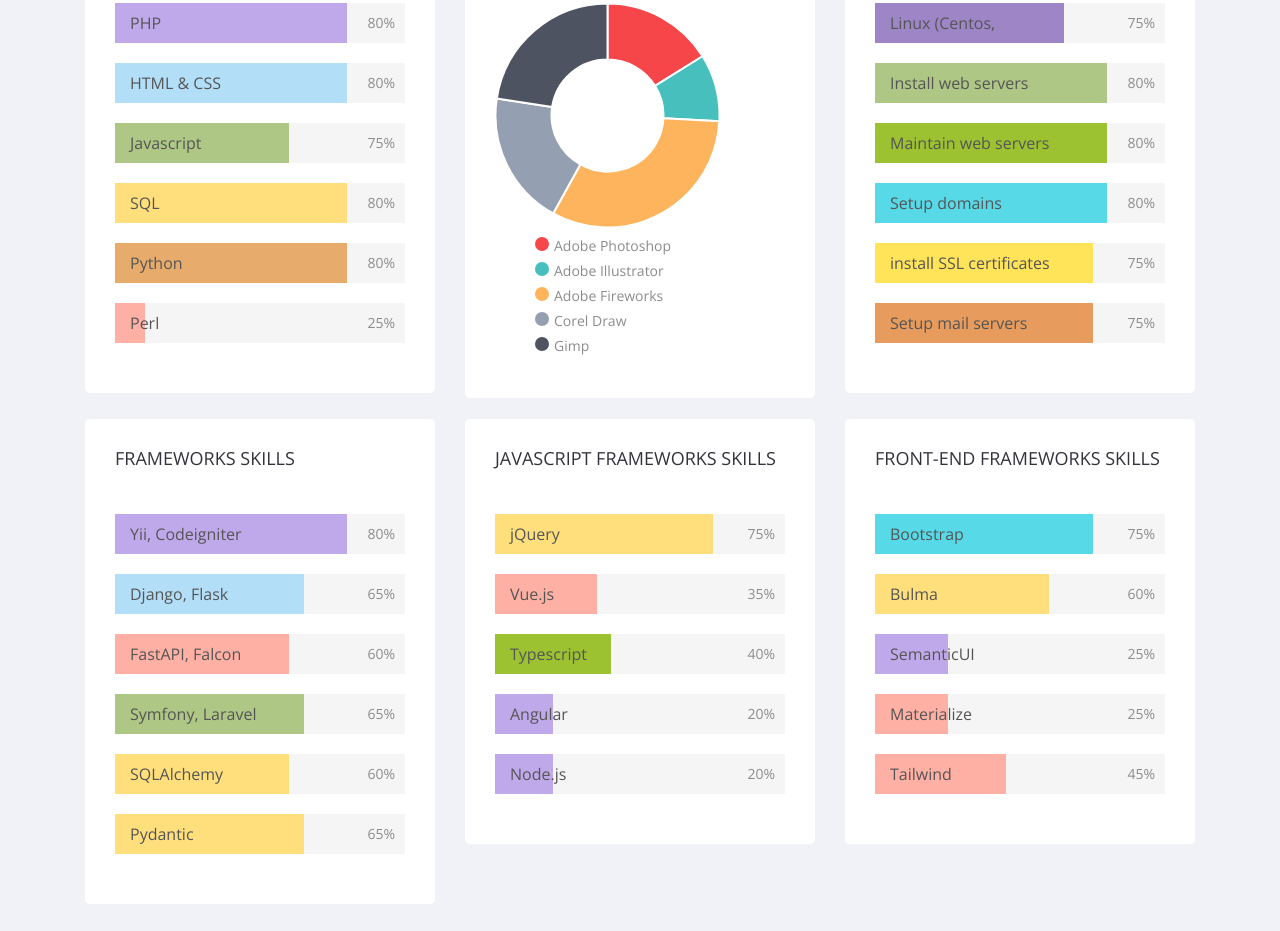
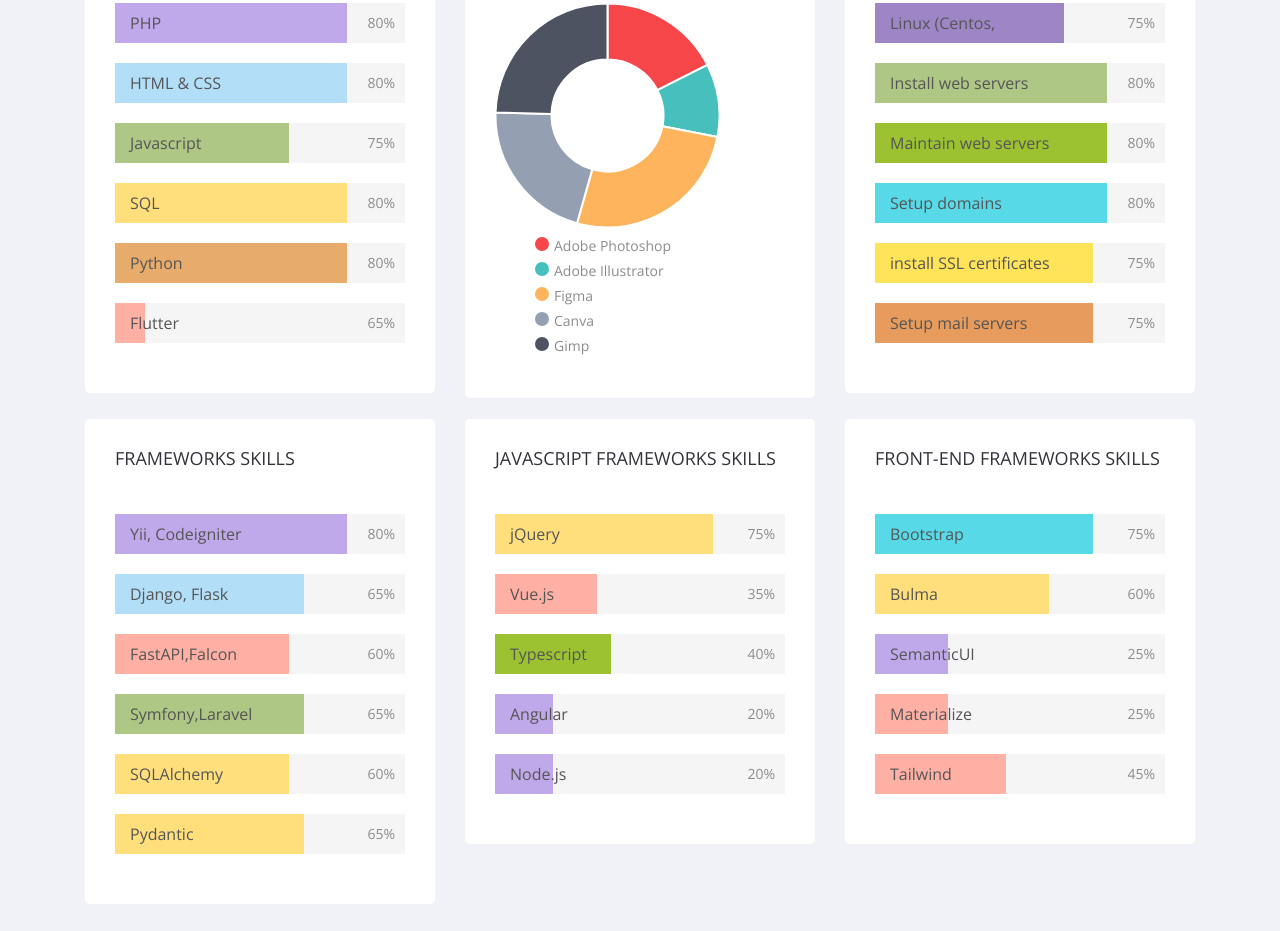
Before and after one commit to morodan/cv, a plain HTML site: page index.html in a window 1280 px wide. Shown: the part 1925-2856 px from the top of the page. Drawn offline with nearby package versions, Linux system fonts and the light colour scheme; some packages are replaced by stand-ins of ours.

Commit message:
Update index.html

```diff
--- a/index.html
+++ b/index.html
@@ -206,9 +206,9 @@
                     <div class="progress">
                         <div class="progress-bar pro-skills skill-red" role="progressbar" aria-valuenow="60"
                              aria-valuemin="0" aria-valuemax="100" data-progress="10%">
-                            Perl and Bash scripting
+                            Flutter & Dart
                         </div>
-                        <span class="skill-width">25%</span>
+                        <span class="skill-width">65%</span>
                     </div>
                     <!-- /.progress -->
 
@@ -315,7 +315,7 @@
                     <div class="progress">
                         <div class="progress-bar pro-skills skill-red" role="progressbar" aria-valuenow="60"
                              aria-valuemin="0" aria-valuemax="100" data-progress="60%">
-                             FastAPI, Falcon
+                             FastAPI,Falcon
                         </div>
                         <span class="skill-width">60%</span>
                     </div>
@@ -324,7 +324,7 @@
                     <div class="progress">
                         <div class="progress-bar pro-skills skill-green" role="progressbar" aria-valuenow="60"
                              aria-valuemin="0" aria-valuemax="100" data-progress="65%">
-                             Symfony, Laravel
+                             Symfony,Laravel
                         </div>
                         <span class="skill-width">65%</span>
                     </div>
@@ -893,16 +893,16 @@
             label: "Adobe Illustrator"
         },
         {
-            value: 100,
+            value: 75,
             color: "#FDB45C",
             highlight: "#FFC870",
-            label: "Adobe Fireworks"
+            label: "Figma"
         },
         {
             value: 60,
             color: "#949FB1",
             highlight: "#A8B3C5",
-            label: "Corel Draw"
+            label: "Canva"
         },
         {
             value: 70,
```
